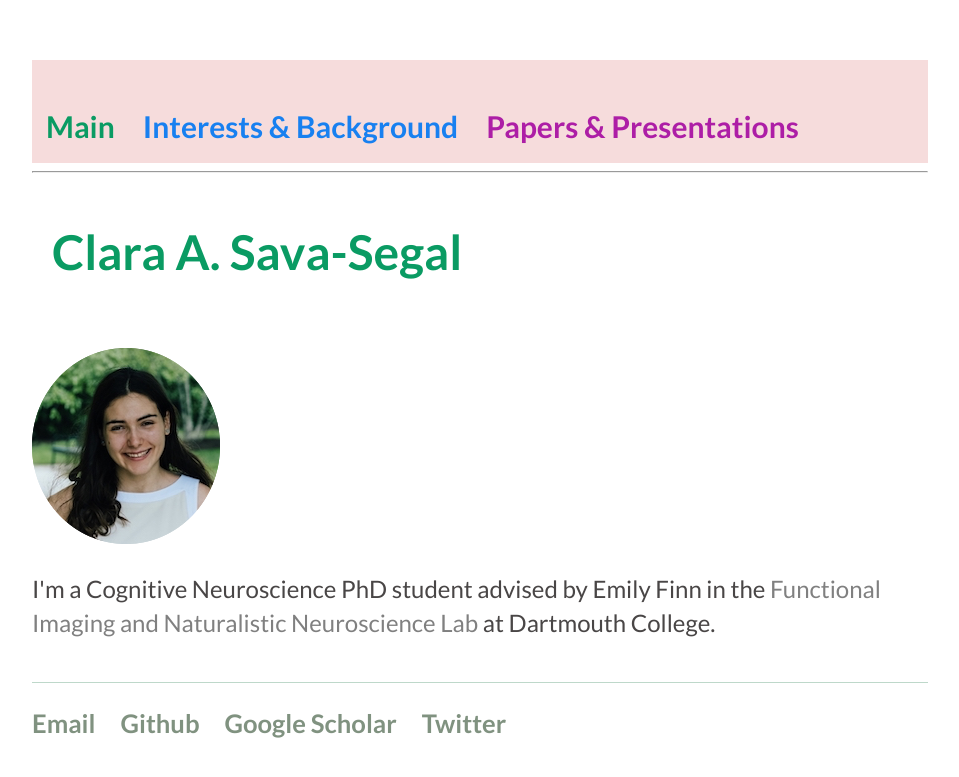
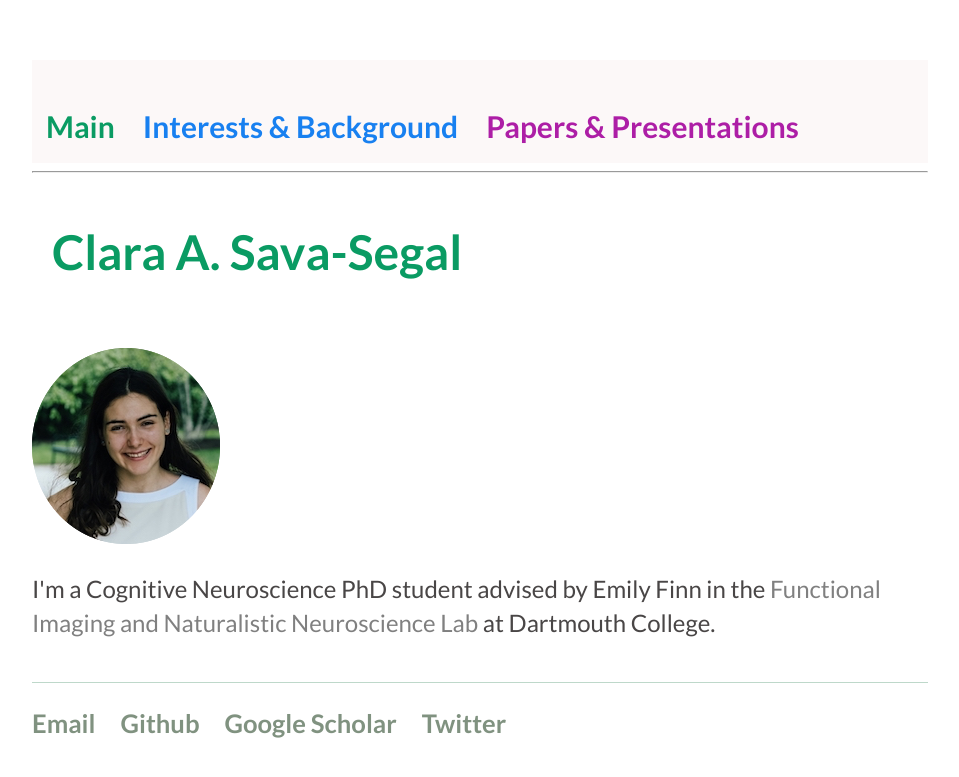
Before and after one commit to csavasegal/csavasegal.github.io, a Jekyll site: the page built from index.html, in a window 1280 px wide. Shown: the top 777 px of the page, without its empty margins (160-1119 px from the left). Built offline with Jekyll 4.4.1, drawn with Linux system fonts in a browser that asks for light colours.

Commit message:
Add files via upload

```diff
--- a/css/main.css
+++ b/css/main.css
@@ -100,7 +100,7 @@ ul {
 /* Style the navbar */
 #navbar {
   overflow: hidden;
-  background-color: rgb(246, 220, 220);
+  background-color: rgb(252, 248, 248);
 }
 
 /* Navbar links */
@@ -114,11 +114,6 @@ ul {
   position: -webkit-sticky;
   padding: 14px;
   text-decoration: none;
-}
-
-#navbar a.active {
-  background-color: #04AA6D;
-  color: white;
 }
 
 /* Page content */
```
